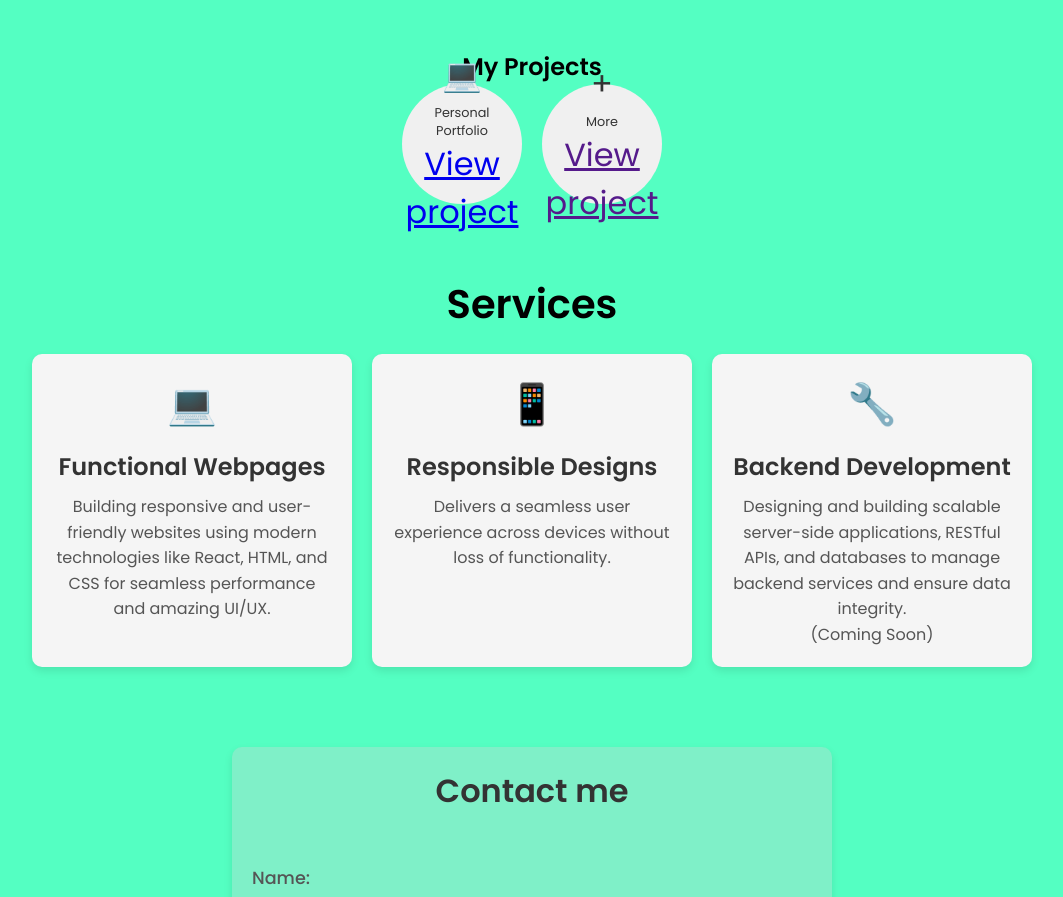
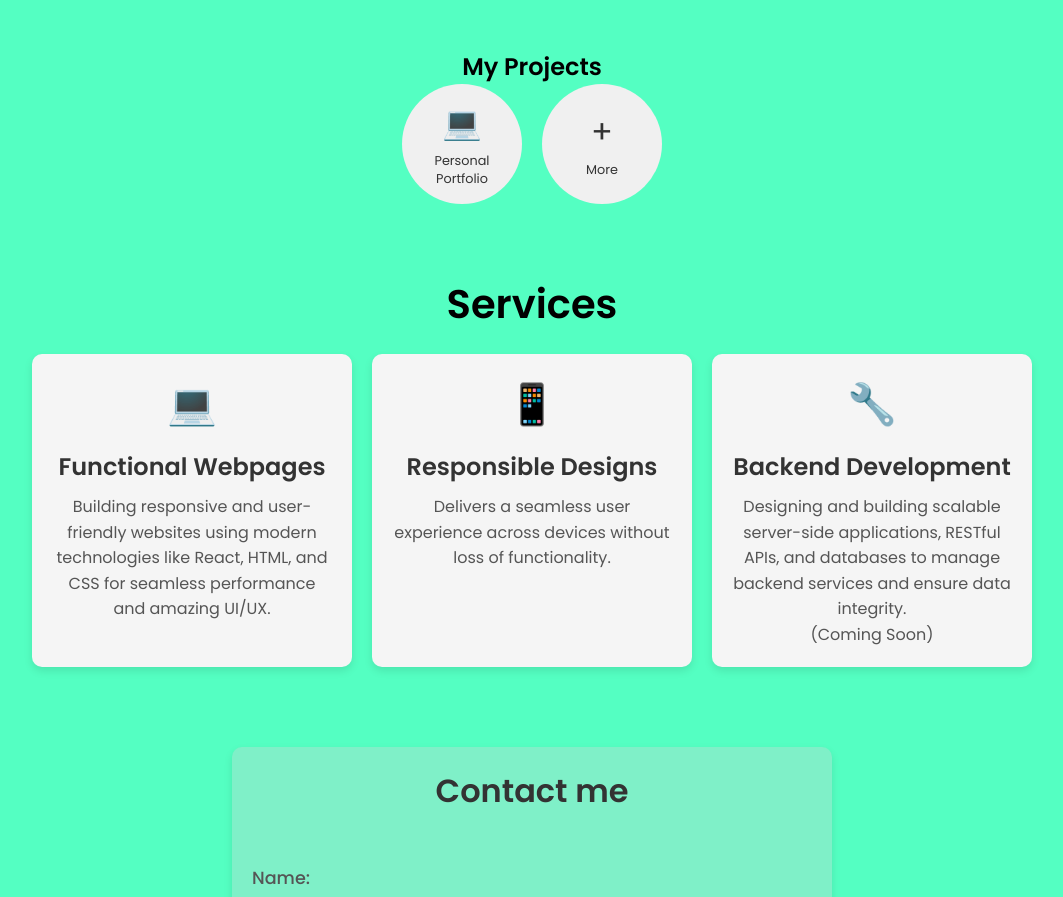
Before and after one commit to sanjitram/personal_portfolio, a React (Create React App) app: page / in a window 1280 px wide. Shown: the part 1540-2437 px from the top of the page, without its empty margins (108-1171 px from the left). Built offline with nearby package versions, Linux system fonts and the light colour scheme.

Commit message:
Update projects.jsx

```diff
--- a/src/components/projects/projects.jsx
+++ b/src/components/projects/projects.jsx
@@ -37,7 +37,7 @@ const Projects = () => {
           >
             <span className="icon">{project.icon}</span>
             <p>{project.title}</p>
-            <a href={project.link} target="_blank">View project</a>
+
           </div>
         ))}
       </div>
@@ -45,6 +45,7 @@ const Projects = () => {
         <div className="project-details">
           <h3>{selectedProject.title}</h3>
           <p>{selectedProject.description}</p>
+          <a href={selectedProject.link} target="_blank">VIEW PROJECT</a>
         </div>
       )}
     </div>
```
